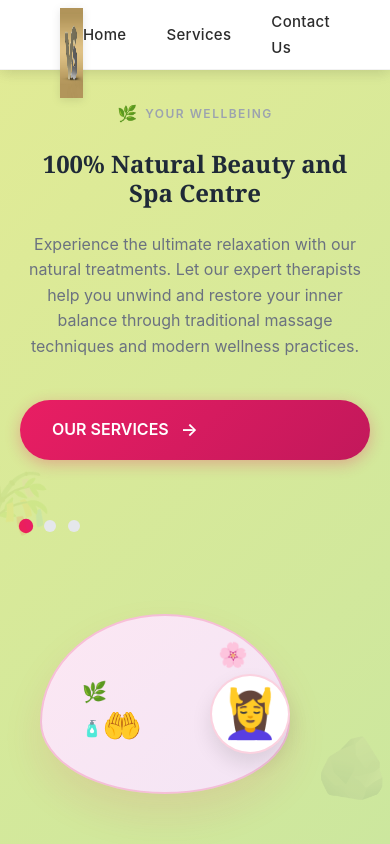
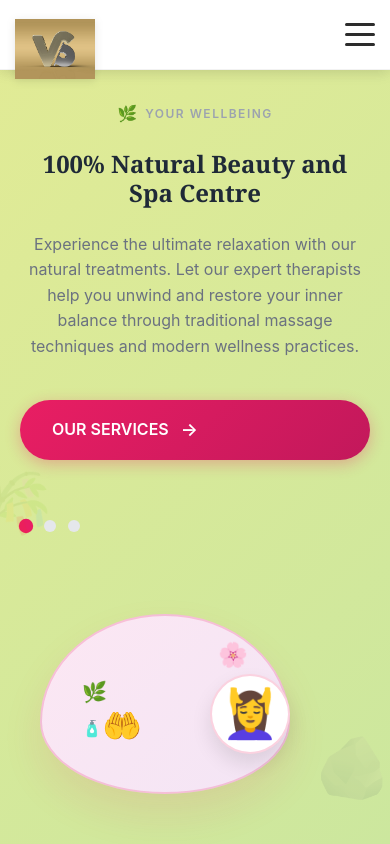
Before and after one commit to tanisnus/Linda-Lue-s-Massage-Coding-, a React (Vite) app: page / in a window 390 px wide. Built offline with nearby package versions, Linux system fonts and the light colour scheme.

Commit message:
Updated Mobile Responsive

```diff
--- a/src/components/header.css
+++ b/src/components/header.css
@@ -19,6 +19,7 @@
     /* Top Left (Logo) */
     .top-left-logo-div{
         padding-top: 60px;
+        z-index: 1001;
     }
 
         .logo-img{
@@ -28,9 +29,42 @@
             filter: drop-shadow(0 2px 4px rgba(0,0,0,0.1));
         }
 
+    /* Mobile Menu Button */
+    .mobile-menu-button {
+        display: none;
+        flex-direction: column;
+        justify-content: space-around;
+        width: 30px;
+        height: 30px;
+        background: transparent;
+        border: none;
+        cursor: pointer;
+        padding: 0;
+        z-index: 1001;
+    }
 
+    .mobile-menu-button span {
+        width: 100%;
+        height: 3px;
+        background-color: #2c2c2c;
+        border-radius: 2px;
+        transition: all 0.3s ease;
+        transform-origin: center;
+    }
 
-    /* Top Right (Navigation) */
+    .mobile-menu-button.active span:nth-child(1) {
+        transform: rotate(45deg) translate(6px, 6px);
+    }
+
+    .mobile-menu-button.active span:nth-child(2) {
+        opacity: 0;
+    }
+
+    .mobile-menu-button.active span:nth-child(3) {
+        transform: rotate(-45deg) translate(6px, -6px);
+    }
+
+    /* Desktop Navigation */
     .top-right-navigation-list{
         display: flex;
         align-items: center;
@@ -58,3 +92,111 @@
             .top-right-navigation-list li a:hover{
                 color: #476de8;
             }
+
+    /* Mobile Navigation */
+    .mobile-nav {
+        position: fixed;
+        top: 70px;
+        left: 0;
+        width: 100%;
+        height: calc(100vh - 70px);
+        background-color: rgba(255, 255, 255, 0.98);
+        backdrop-filter: blur(15px);
+        transform: translateX(-100%);
+        transition: transform 0.3s ease;
+        z-index: 1000;
+        border-top: 1px solid rgba(0,0,0,0.05);
+    }
+
+    .mobile-nav.active {
+        transform: translateX(0);
+    }
+
+    .mobile-navigation-list {
+        display: flex;
+        flex-direction: column;
+        align-items: center;
+        justify-content: center;
+        height: 100%;
+        gap: 40px;
+        margin: 0;
+        padding: 0;
+        list-style: none;
+    }
+
+    .mobile-navigation-list li a {
+        text-decoration: none;
+        color: #2c2c2c;
+        font-family: 'Inter', -apple-system, BlinkMacSystemFont, 'Segoe UI', Roboto, sans-serif;
+        font-size: 24px;
+        font-weight: 500;
+        letter-spacing: 0.3px;
+        transition: all 0.3s ease;
+        position: relative;
+        padding: 10px 20px;
+        border-radius: 8px;
+    }
+
+    .mobile-navigation-list li a:hover {
+        color: #476de8;
+        background-color: rgba(71, 109, 232, 0.1);
+    }
+
+/* Responsive Design */
+@media (max-width: 1024px) {
+    .header-section {
+        padding: 0 40px;
+    }
+
+    .top-right-navigation-list {
+        gap: 30px;
+    }
+
+    .top-right-navigation-list li a {
+        font-size: 14px;
+    }
+}
+
+@media (max-width: 768px) {
+    .header-section {
+        padding: 0 20px;
+    }
+
+    .desktop-nav {
+        display: none;
+    }
+
+    .mobile-menu-button {
+        display: flex;
+    }
+
+    .top-left-logo-div {
+        padding-top: 50px;
+    }
+
+    .logo-img {
+        height: 70px;
+        width: 100px;
+        margin-top: -10px;
+    }
+}
+
+@media (max-width: 480px) {
+    .header-section {
+        padding: 0 15px;
+    }
+
+    .top-left-logo-div {
+        padding-top: 45px;
+    }
+
+    .logo-img {
+        height: 60px;
+        width: 80px;
+        margin-top: -8px;
+    }
+
+    .mobile-navigation-list li a {
+        font-size: 20px;
+    }
+}
--- a/src/components/header.tsx
+++ b/src/components/header.tsx
@@ -1,10 +1,19 @@
 import logo from '../images/logo.jpg'
-
+import { useState } from 'react'
 import {Link} from 'react-router-dom'
 import './header.css'
 
 
 export default function Header() {
+    const [isMobileMenuOpen, setIsMobileMenuOpen] = useState(false)
+
+    const toggleMobileMenu = () => {
+        setIsMobileMenuOpen(!isMobileMenuOpen)
+    }
+
+    const closeMobileMenu = () => {
+        setIsMobileMenuOpen(false)
+    }
 
     return (
         <>
@@ -17,10 +26,19 @@ export default function Header() {
                 <img className='logo-img' src={logo} alt='logo' />
             </div>
 
+            {/* Mobile Menu Button */}
+            <button
+                className={`mobile-menu-button ${isMobileMenuOpen ? 'active' : ''}`}
+                onClick={toggleMobileMenu}
+                aria-label="Toggle mobile menu"
+            >
+                <span></span>
+                <span></span>
+                <span></span>
+            </button>
 
-
-            {/* Top Right (Navigation) */}
-            <ul className='top-right-navigation-list'>
+            {/* Desktop Navigation */}
+            <ul className='top-right-navigation-list desktop-nav'>
                 <li>
                     <Link to='/'>Home</Link>
                 </li>
@@ -34,11 +52,24 @@ export default function Header() {
                 </li>
             </ul>
 
+            {/* Mobile Navigation */}
+            <div className={`mobile-nav ${isMobileMenuOpen ? 'active' : ''}`}>
+                <ul className='mobile-navigation-list'>
+                    <li>
+                        <Link to='/' onClick={closeMobileMenu}>Home</Link>
+                    </li>
+
+                    <li>
+                        <Link to='/service' onClick={closeMobileMenu}>Services</Link>
+                    </li>
+
+                    <li>
+                        <Link to='/contact' onClick={closeMobileMenu}>Contact Us</Link>
+                    </li>
+                </ul>
+            </div>
 
         </nav>
-
-
-
 
         </>
     )
```
